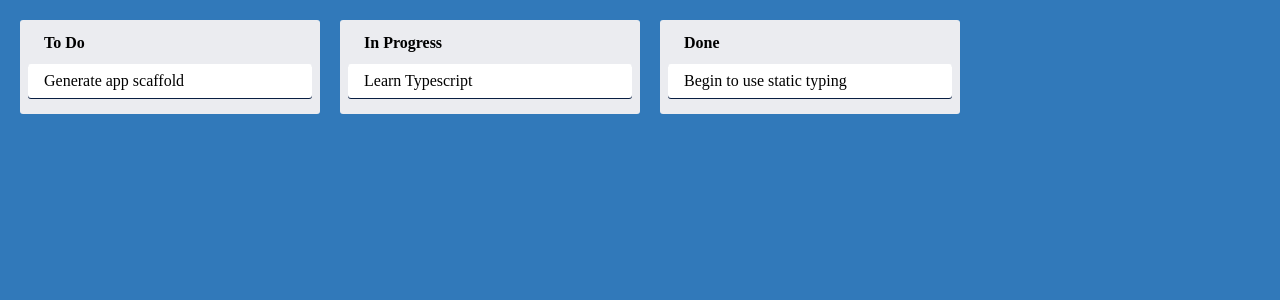
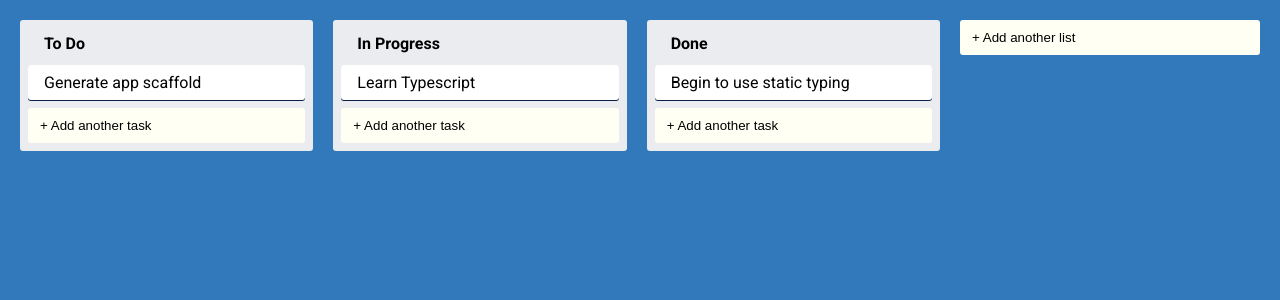
Before and after one commit to denizayjs/react-trelllo-clone, a React (Create React App) app: page / in a window 1280 px wide. Shown: the top 300 px of the page. Built offline with nearby package versions, Linux system fonts and the light colour scheme.

Commit message:
AddNewItem and NewItemForm was created

```diff
--- /dev/null
+++ b/src/AddNewItem.tsx
@@ -0,0 +1,29 @@
+import React, { useState } from "react";
+import { NewItemForm } from "./NewItemForm";
+import { AddItemButton } from "./styles";
+
+interface AddNewItemProps {
+  onAdd(text: string): void;
+  toggleButtonText: string;
+  dark?: boolean;
+}
+
+export const AddNewItem = (props: AddNewItemProps) => {
+  const [showForm, setShowForm] = useState(false);
+  const { onAdd, toggleButtonText, dark } = props;
+  if (showForm) {
+    return (
+      <NewItemForm
+        onAdd={(text) => {
+          onAdd(text);
+          setShowForm(false);
+        }}
+      ></NewItemForm>
+    );
+  }
+  return (
+    <AddItemButton dark={dark} onClick={() => setShowForm(true)}>
+      {toggleButtonText}
+    </AddItemButton>
+  );
+};
--- a/src/App.tsx
+++ b/src/App.tsx
@@ -1,6 +1,7 @@
 import { AppContainer } from "./styles";
 import { Column } from "./Column";
 import { Card } from "./Card";
+import { AddNewItem } from "./AddNewItem";
 
 function App() {
   return (
@@ -15,6 +16,11 @@ function App() {
         <Column text="Done">
           <Card text="Begin to use static typing"></Card>
         </Column>
+        <AddNewItem
+          toggleButtonText="+ Add another list"
+          onAdd={console.log}
+          dark={true}
+        ></AddNewItem>
       </AppContainer>
     </div>
   );
--- a/src/Column.tsx
+++ b/src/Column.tsx
@@ -1,3 +1,4 @@
+import { AddNewItem } from "./AddNewItem";
 import { ColumnContainer, ColumnTitle } from "./styles";
 
 interface ColumnProps {
@@ -12,6 +13,11 @@ export const Column = ({
     <ColumnContainer>
       <ColumnTitle>{text}</ColumnTitle>
       {children}
+      <AddNewItem
+        toggleButtonText="+ Add another task"
+        onAdd={console.log}
+        dark={true}
+      ></AddNewItem>
     </ColumnContainer>
   );
 };
--- /dev/null
+++ b/src/NewItemForm.tsx
@@ -0,0 +1,19 @@
+import React, { useState } from "react";
+import { NewItemFormContainer, NewItemButton, NewItemInput } from "./styles";
+interface NewItemFormProps {
+  onAdd(text: string): void;
+}
+
+export const NewItemForm = ({ onAdd }: NewItemFormProps) => {
+  const [text, setText] = useState("");
+
+  return (
+    <NewItemFormContainer>
+      <NewItemInput
+        value={text}
+        onChange={(e) => setText(e.target.value)}
+      ></NewItemInput>
+      <NewItemButton onClick={() => onAdd(text)}>Create</NewItemButton>
+    </NewItemFormContainer>
+  );
+};
--- a/src/index.css
+++ b/src/index.css
@@ -1,5 +1,7 @@
+@import url("https://fonts.googleapis.com/css2?family=Roboto:wght@400;500;700&display=swap");
 html {
   box-sizing: border-box;
+  font-family: "Roboto", sans-serif;
 }
 *,
 *::after,
--- a/src/styles.ts
+++ b/src/styles.ts
@@ -37,11 +37,11 @@ interface AddItemButtonProps {
   dark?: boolean;
 }
 
-export const AddItemButtonProps = styled.button<AddItemButtonProps>`
+export const AddItemButton = styled.button<AddItemButtonProps>`
   background-color: #fffff3;
   border-radius: 3px;
   border: none;
-  color: ${(props) => (props.dark ? "#000" : "#fff")};
+  color: ${(props) => (props.dark ? "black" : "white")};
   cursor: pointer;
   max-width: 300px;
   padding: 10px 12px;
```
